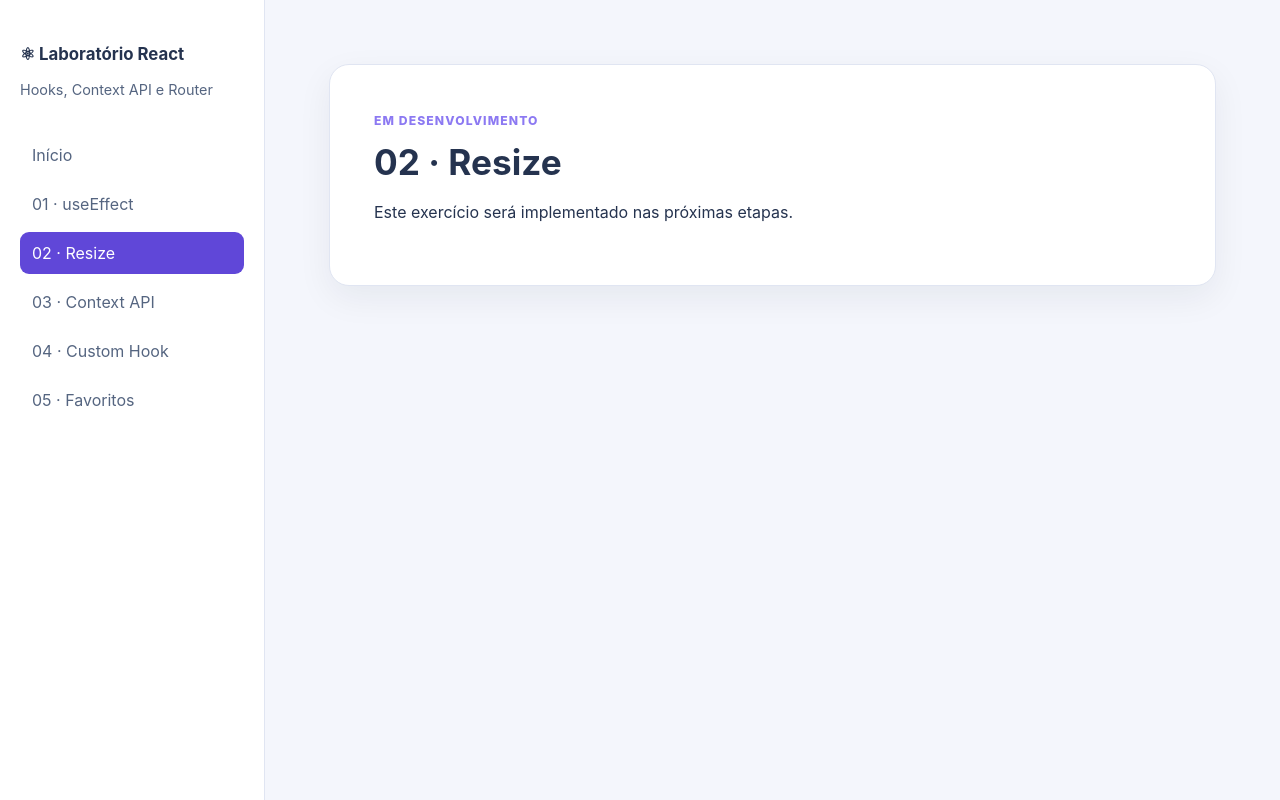
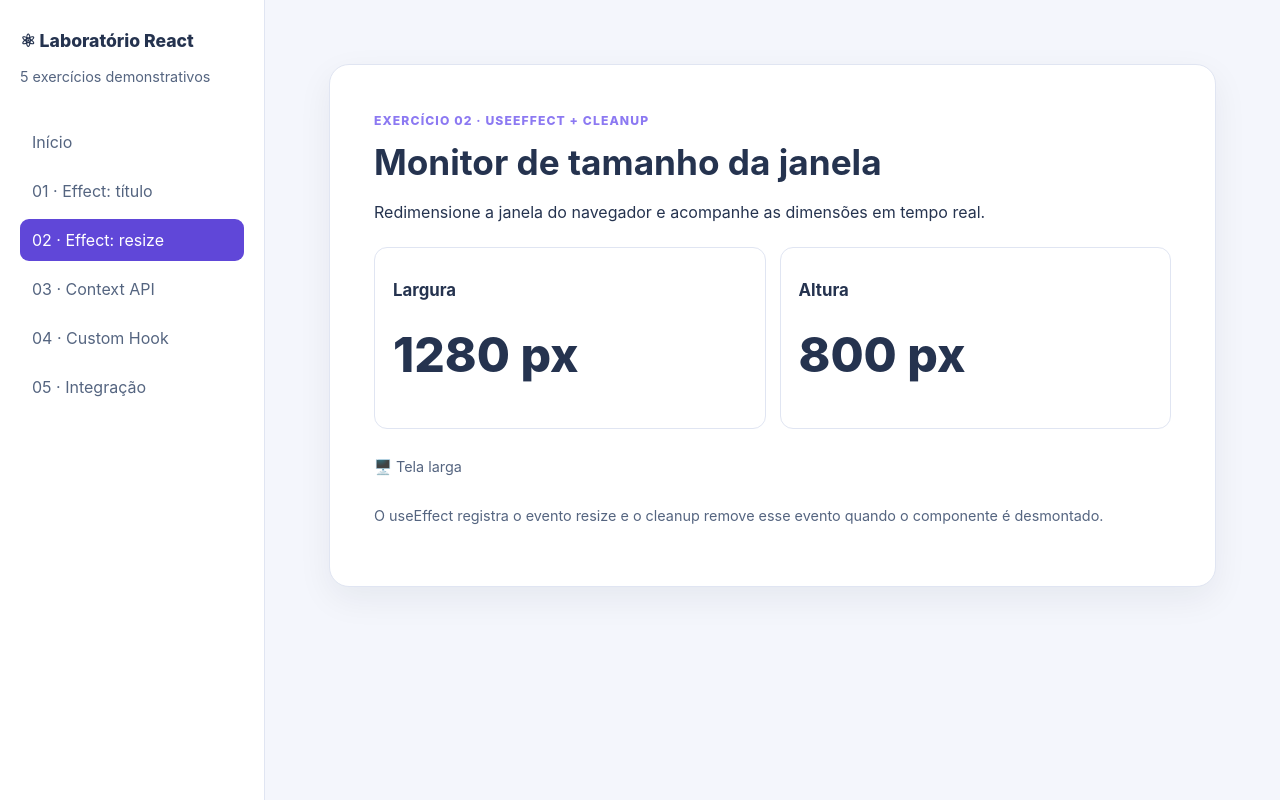
Before and after one commit to wanessags/react-hooks-router-lab, a React (Vite) app: page /exercicio-2 in a window 1280 px wide. Built offline with nearby package versions, Linux system fonts and the light colour scheme.

Commit message:
feat: implementa monitor de dimensoes com cleanup

```diff
--- a/src/App.jsx
+++ b/src/App.jsx
@@ -3,13 +3,16 @@ import { NavLink, Routes, Route } from 'react-router';
 
 import Home from './pages/Home.jsx';
 import Ex01Titulo from './pages/Ex01Titulo.jsx';
+import Ex02Resize from './pages/Ex02Resize.jsx';
 
-// Componente temporário para exercícios ainda não implementados
+// Componente para exercícios ainda não implementados
 function PaginaEmConstrucao({ titulo }) {
   return (
     <section className="panel">
       <span className="eyebrow">Em desenvolvimento</span>
+
       <h1>{titulo}</h1>
+
       <p>
         Este exercício será implementado nas próximas etapas.
       </p>
@@ -20,11 +23,11 @@ function PaginaEmConstrucao({ titulo }) {
 // Páginas disponíveis no menu
 const paginas = [
   { caminho: '/', rotulo: 'Início' },
-  { caminho: '/exercicio-1', rotulo: '01 · useEffect' },
-  { caminho: '/exercicio-2', rotulo: '02 · Resize' },
+  { caminho: '/exercicio-1', rotulo: '01 · Effect: título' },
+  { caminho: '/exercicio-2', rotulo: '02 · Effect: resize' },
   { caminho: '/exercicio-3', rotulo: '03 · Context API' },
   { caminho: '/exercicio-4', rotulo: '04 · Custom Hook' },
-  { caminho: '/exercicio-5', rotulo: '05 · Favoritos' },
+  { caminho: '/exercicio-5', rotulo: '05 · Integração' },
 ];
 
 export default function App() {
@@ -33,10 +36,10 @@ export default function App() {
 
       {/* Menu lateral */}
       <aside className="sidebar">
-        <h2>⚛ Laboratório React</h2>
-        <p>Hooks, Context API e Router</p>
+        <div className="brand">⚛ Laboratório React</div>
+        <p>5 exercícios demonstrativos</p>
 
-        <nav aria-label="Navegação dos exercícios">
+        <nav aria-label="Exercícios">
           {paginas.map((pagina) => (
             <NavLink
               key={pagina.caminho}
@@ -68,8 +71,14 @@ export default function App() {
             element={<Ex01Titulo />}
           />
 
-          {/* Exercícios que serão implementados depois */}
-          {paginas.slice(2).map((pagina) => (
+          {/* Exercício 02 - Resize e Cleanup */}
+          <Route
+            path="/exercicio-2"
+            element={<Ex02Resize />}
+          />
+
+          {/* Exercícios 03, 04 e 05 */}
+          {paginas.slice(3).map((pagina) => (
             <Route
               key={pagina.caminho}
               path={pagina.caminho}
@@ -79,14 +88,14 @@ export default function App() {
             />
           ))}
 
-          {/* Rota para páginas inexistentes */}
+          {/* Página não encontrada */}
           <Route
             path="*"
             element={
               <section className="panel">
                 <h1>Página não encontrada</h1>
                 <p>
-                  A página que você tentou acessar não existe.
+                  A página solicitada não existe.
                 </p>
               </section>
             }
--- a/src/pages/Ex02Resize.jsx
+++ b/src/pages/Ex02Resize.jsx
@@ -0,0 +1,62 @@
+
+import { useEffect, useState } from 'react';
+
+export default function Ex02Resize() {
+  const [dimensoes, setDimensoes] = useState({
+    largura: window.innerWidth,
+    altura: window.innerHeight,
+  });
+
+  useEffect(() => {
+    function atualizarDimensoes() {
+      setDimensoes({
+        largura: window.innerWidth,
+        altura: window.innerHeight,
+      });
+    }
+
+    window.addEventListener('resize', atualizarDimensoes);
+
+    return () => {
+      window.removeEventListener('resize', atualizarDimensoes);
+    };
+  }, []);
+
+  return (
+    <section className="panel">
+      <span className="eyebrow">
+        Exercício 02 · useEffect + Cleanup
+      </span>
+
+      <h1>Monitor de tamanho da janela</h1>
+
+      <p>
+        Redimensione a janela do navegador e acompanhe
+        as dimensões em tempo real.
+      </p>
+
+      <div className="cards">
+        <div className="subpanel">
+          <h2>Largura</h2>
+          <p className="metric">{dimensoes.largura} px</p>
+        </div>
+
+        <div className="subpanel">
+          <h2>Altura</h2>
+          <p className="metric">{dimensoes.altura} px</p>
+        </div>
+      </div>
+
+      <p className="muted">
+        {dimensoes.largura < 768
+          ? '📱 Tela estreita'
+          : '🖥️ Tela larga'}
+      </p>
+
+      <p className="muted">
+        O useEffect registra o evento resize e o cleanup
+        remove esse evento quando o componente é desmontado.
+      </p>
+    </section>
+  );
+}
```
